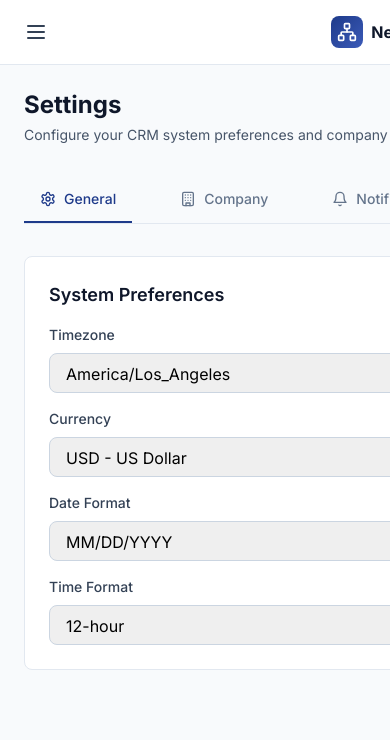
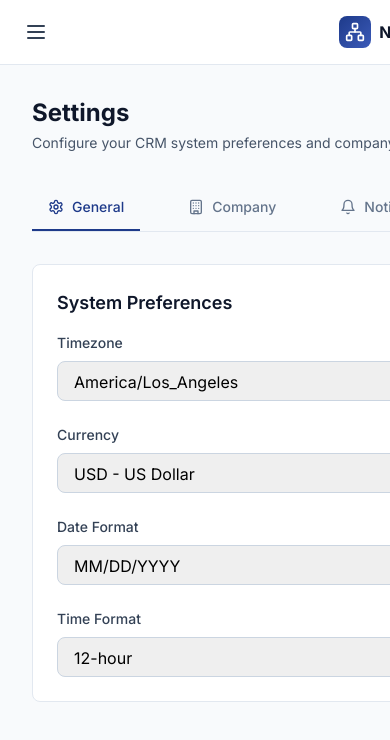
Before and after one commit to apper-canvas/onyx-nexus-iris, a React (Vite) app: page /settings in a window 390 px wide. Shown: the top 740 px of the page. Built offline with nearby package versions, Linux system fonts and the light colour scheme.

Commit message:
Fix layout issues with improved spacing and responsive design

```diff
--- a/src/components/organisms/Layout.jsx
+++ b/src/components/organisms/Layout.jsx
@@ -30,8 +30,10 @@ const Layout = () => {
           </div>
         </header>
 
-        <main>
-          <Outlet />
+<main className="min-h-screen p-4 sm:p-6 lg:p-8 overflow-x-auto">
+          <div className="w-full max-w-full">
+            <Outlet />
+          </div>
         </main>
       </div>
     </div>
--- a/src/components/pages/Settings.jsx
+++ b/src/components/pages/Settings.jsx
@@ -70,8 +70,8 @@ const Settings = () => {
   };
 
   return (
-<div className="p-6">
-      <div className="max-w-7xl mx-auto">
+<div className="p-4 sm:p-6 lg:p-8">
+      <div className="max-w-7xl mx-auto space-y-8">
         {/* Header */}
         <div className="mb-8">
           <h1 className="text-2xl font-bold text-slate-900">Settings</h1>
@@ -108,7 +108,7 @@ const Settings = () => {
               <div className="bg-white rounded-lg border border-slate-200 p-6">
                 <h3 className="text-lg font-semibold text-slate-900 mb-4">System Preferences</h3>
 
-                <div className="grid grid-cols-1 md:grid-cols-2 gap-4">
+<div className="grid grid-cols-1 md:grid-cols-2 gap-6">
                   <div>
                     <label className="block text-sm font-medium text-slate-700 mb-2">
                       Timezone
@@ -180,7 +180,7 @@ const Settings = () => {
               <div className="bg-white rounded-lg border border-slate-200 p-6">
                 <h3 className="text-lg font-semibold text-slate-900 mb-4">Company Information</h3>
 
-                <div className="grid grid-cols-1 md:grid-cols-2 gap-4">
+<div className="grid grid-cols-1 md:grid-cols-2 gap-6">
                   <div className="md:col-span-2">
                     <label className="block text-sm font-medium text-slate-700 mb-2">
                       Company Name
```
